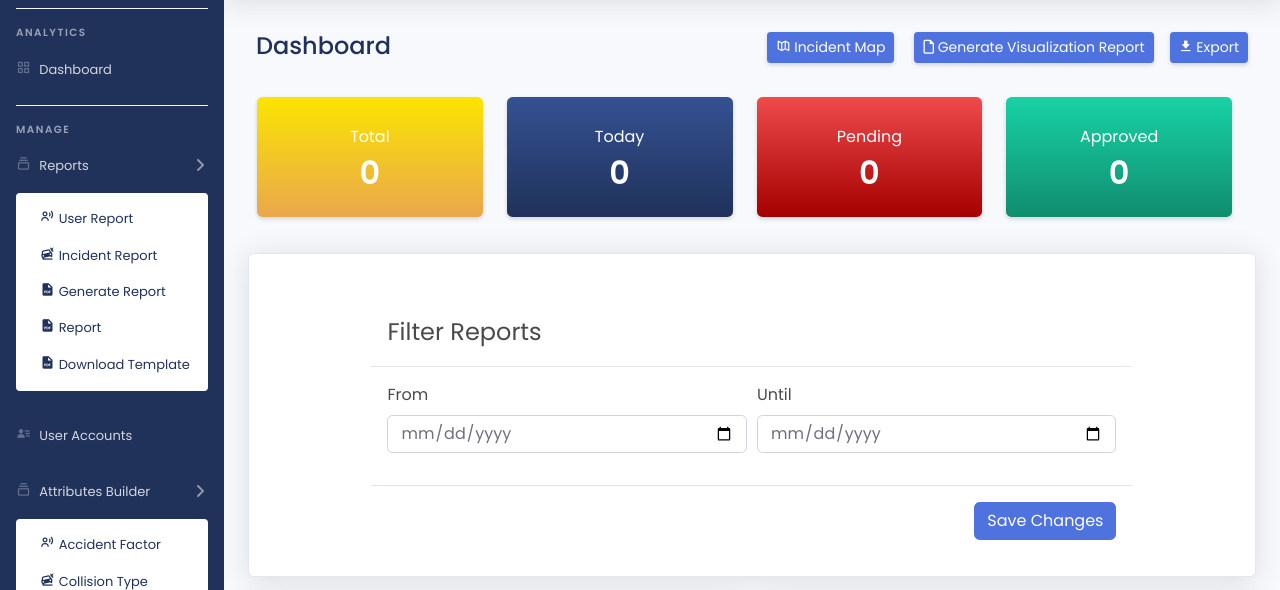
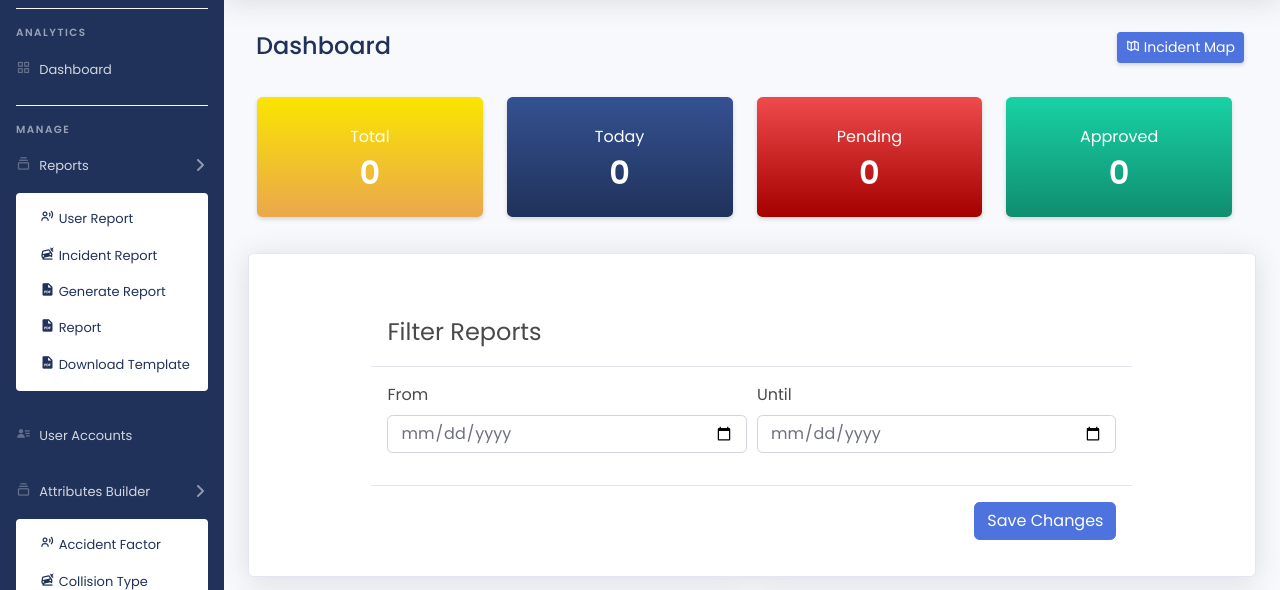
Before and after one commit to kimikimy08/Signos_Trapiko_, a Django app: template templates/pages/a_Dashboard.html in a window 1280 px wide. Shown: the part 70-660 px from the top of the page. Run offline with Django 4.2, Linux system fonts and the light colour scheme; the template is opened without the code that fills it, so the values that code supplies are empty; parts of the project's set-up code (start-up, migrations or seed data) failed here and were passed over; some libraries are stand-ins or nearby versions.

```diff
--- a/templates/pages/a_Dashboard.html
+++ b/templates/pages/a_Dashboard.html
@@ -42,14 +42,14 @@
                             <a href="{% url 'dashboard-index-map' %}" class="d-sm-inline-block btn btn-sm btn-primary shadow-sm mr-1 bd-highlight">
                                 <i class="bx bx-map-alt"></i> Incident Map</a>
                         </div>
-                        <div class="p-2 bd-highlight">
+                        {% comment %} <div class="p-2 bd-highlight">
                             <a href="{% url 'sa_generate_visual_report' %}" class="d-sm-inline-block btn btn-sm btn-primary shadow-sm bd-highlight">
                                 <i class="fa-regular fa-file"></i> Generate Visualization Report</a>
                         </div>
                       <div class="p-2 bd-highlight">
                             <a href="{% url 'superadmin_dashboard_export' %}" class="d-sm-inline-block btn btn-sm btn-primary shadow-sm bd-highlight">
                                 <i class="bx bxs-download"></i> Export</a>
-                        </div>
+                        </div>  {% endcomment %}
                     </div>
                     <div class="container cards mb-3">
                         <div class="row">
--- a/templates/pages/sa_Dashboard.html
+++ b/templates/pages/sa_Dashboard.html
@@ -42,14 +42,14 @@
                             <a href="{% url 'dashboard-index-map' %}" class="d-sm-inline-block btn btn-sm btn-primary shadow-sm mr-1 bd-highlight">
                                 <i class="bx bx-map-alt"></i> Incident Map</a>
                         </div>
-                        <div class="p-2 bd-highlight">
+                        {% comment %} <div class="p-2 bd-highlight">
                             <a href="{% url 'sa_generate_visual_report' %}" class="d-sm-inline-block btn btn-sm btn-primary shadow-sm bd-highlight">
                                 <i class="fa-regular fa-file"></i> Generate Visualization Report</a>
                         </div>
                       <div class="p-2 bd-highlight">
                             <a href="{% url 'superadmin_dashboard_export' %}" class="d-sm-inline-block btn btn-sm btn-primary shadow-sm bd-highlight">
                                 <i class="bx bxs-download"></i> Export</a>
-                        </div>
+                        </div>  {% endcomment %}
                     </div>
                     <div class="container cards mb-3">
                         <div class="row">
```
